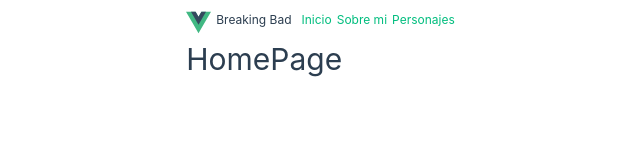
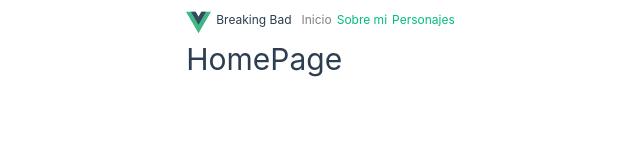
Before and after one commit to ctola91/vue-breaking-bad, a Vue app: page / in a window 1280 px wide. Shown: the top 160 px of the page, without its empty margins (317-957 px from the left). Built offline with nearby package versions, Linux system fonts and the light colour scheme.

Commit message:
add styles for active links

```diff
--- a/src/assets/main.css
+++ b/src/assets/main.css
@@ -1,4 +1,4 @@
-@import './base.css';
+@import "./base.css";
 
 #app {
   /* max-width: 1280px; */
@@ -33,3 +33,10 @@ a,
     padding: 0 2rem;
   }
 }
+.router-link-active {
+  color: grey !important;
+  text-decoration: underline;
+}
+.router-link-exact-active {
+  text-decoration: none;
+}
```
